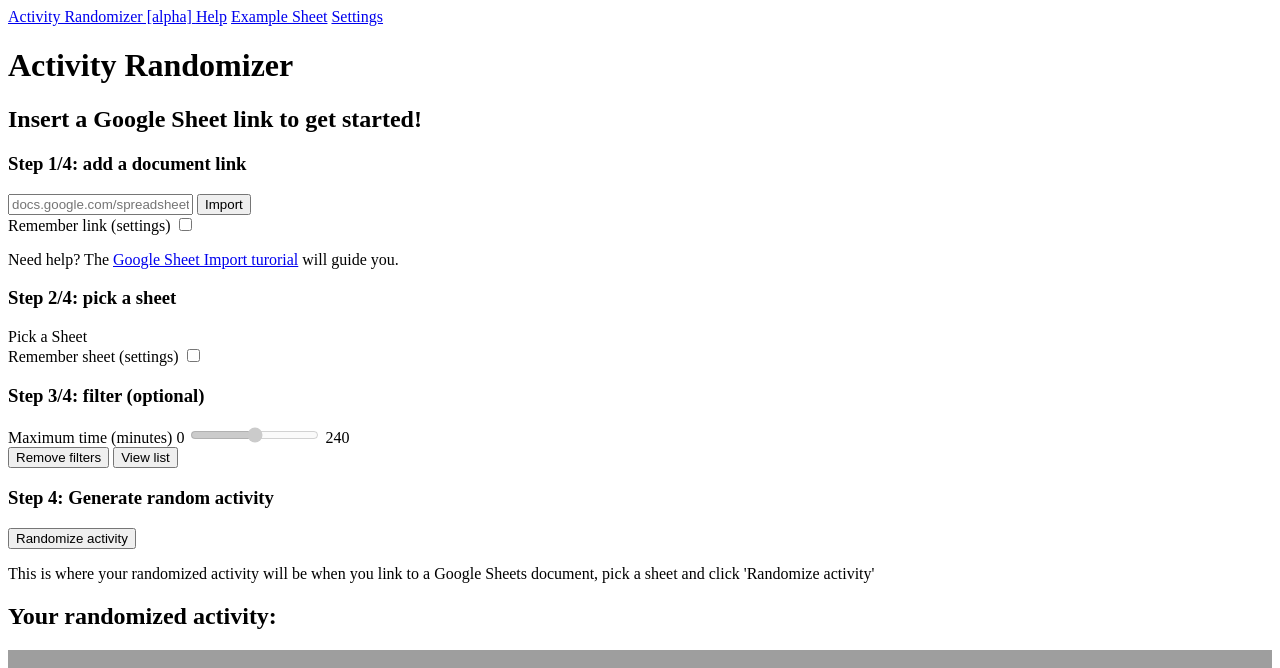
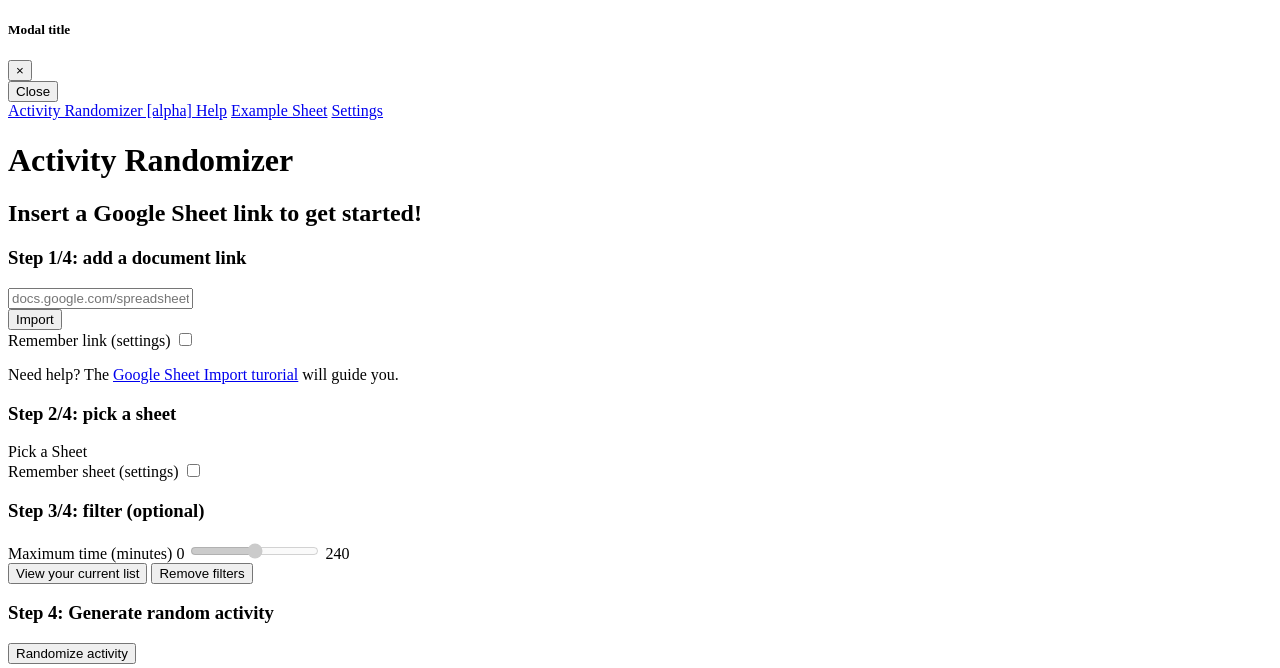
Before and after one commit to EddyVinck/Activity-Randomizer, a web app: file src/assets/html/index.html in a window 1280 px wide. Shown: the top 668 px of the page. Run offline with its HTML, style and script files only (its server is not run), Linux system fonts and the light colour scheme; some libraries are stand-ins or nearby versions; grey boxes are pictures that could not be loaded.

Commit message:
added bootstrap js, modal, styled import input

```diff
--- a/package.json
+++ b/package.json
@@ -27,6 +27,8 @@
     "webpack-dev-server": "^3.1.1"
   },
   "dependencies": {
-    "bootstrap": "^4.0.0"
+    "bootstrap": "^4.0.0",
+    "jquery": "^3.3.1",
+    "popper.js": "^1.14.3"
   }
 }
--- a/src/assets/html/index.html
+++ b/src/assets/html/index.html
@@ -10,6 +10,27 @@
 </head>
 
 <body>
+  <!-- Modal -->
+  <div class="modal fade" id="exampleModalCenter" tabindex="-1" role="dialog" aria-labelledby="exampleModalCenterTitle" aria-hidden="true">
+    <div class="modal-dialog modal-dialog-centered" role="document">
+      <div class="modal-content">
+        <div class="modal-header">
+          <h5 class="modal-title" id="exampleModalLongTitle">Modal title</h5>
+          <button type="button" class="close" data-dismiss="modal" aria-label="Close">
+            <span aria-hidden="true">&times;</span>
+          </button>
+        </div>
+        <div class="modal-body">
+          <div sheet-content=""></div>
+        </div>
+        <div class="modal-footer">
+          <button type="button" class="btn btn-secondary" data-dismiss="modal">Close</button>
+        </div>
+      </div>
+    </div>
+  </div>
+  <!-- end modal -->
+
   <nav class="site-nav sticky-top py-1 mb-3">
     <div class="container d-flex flex-column flex-md-row">
       <a class="py-2 pr-3 d-inline-block d-sm-inline-block" href="#">
@@ -24,6 +45,19 @@
       </a>
     </div>
   </nav>
+  <!-- <div class="modal-overlay">
+    <div class="modal-wrapper">
+      <div class="modal">
+        <div class="modal-content">
+          <div sheet-content>
+
+          </div>
+        </div>
+      </div>
+    </div>
+  </div> -->
+  <!-- Button trigger modal -->
+
 
   <div class="container">
     <div class="spaceholder-top mb-4">
@@ -41,9 +75,15 @@
                 <h3>Step 1/4: add a document link</h3>
               </div>
               <div class="">
+                <div class="form-row">
+                  <div class="col-9">
+                    <input class="form-control" type="text" placeholder="docs.google.com/spreadsheets/. . ." id="sheet-input" name="sheet-input">
+                  </div>
+                  <div class="col-3">
+                    <button id="sheet-submit" class="btn btn-primary" type="button">Import</button>
+                  </div>
+                </div>
                 <!-- <label class="d-block d-sm-inline-block" for="sheet-input">Sheet:</label> -->
-                <input type="text" placeholder="docs.google.com/spreadsheets/. . ." id="sheet-input" name="sheet-input">
-                <button id="sheet-submit" class="btn btn-primary" type="button">Import</button>
                 <!-- <button class="btn" id="clear-input">Clear</button> -->
                 <div class="input-container checkbox-container">
                   <label>
@@ -86,23 +126,22 @@
                 <!-- <button id="filter-submit" class="btn btn-primary">
                   Filter activities
                 </button> -->
-                <button id="remove-filters" class="btn">
+                <!-- Button trigger modal -->
+                <button type="button" class="btn" data-toggle="modal" data-target="#exampleModalCenter">
+                  View your current list
+                </button>
+                <button id="remove-filters" class="btn btn-secondary">
                   Remove filters
-                </button>
-                <button class="btn">
-                  View list
                 </button>
               </div>
               <div class="step">
                 <h3>Step 4: Generate random activity</h3>
               </div>
               <div class="input-container mt-3">
-
                 <button class="btn btn-primary" id="pick-activity">Randomize activity</button>
               </div>
             </div>
           </div>
-          <div sheet-content class="row d-none d-md-block"></div>
         </div>
         <div class="col-12 col-sm-10 col-md-5 offset-md-1 col-lg-4 offset-lg-0">
           <div class="activity-wrapper">
@@ -140,13 +179,6 @@
           </div>
 
         </div>
-      </div>
-    </div>
-
-    <div class="row d-block d-md-none">
-      <div class="col-12 col-md-6">
-        <h2 class="h4">Your activities: </h2>
-        <div sheet-content class="row"></div>
       </div>
     </div>
 
--- a/src/js/app.js
+++ b/src/js/app.js
@@ -1 +1,3 @@
 import './api/sheets';
+// import 'bootstrap/js/dist/modal';
+import 'bootstrap';
```
Also changed, not shown: src/scss/includes/_typography.scss (+5 -4 lines), 1 other file.
